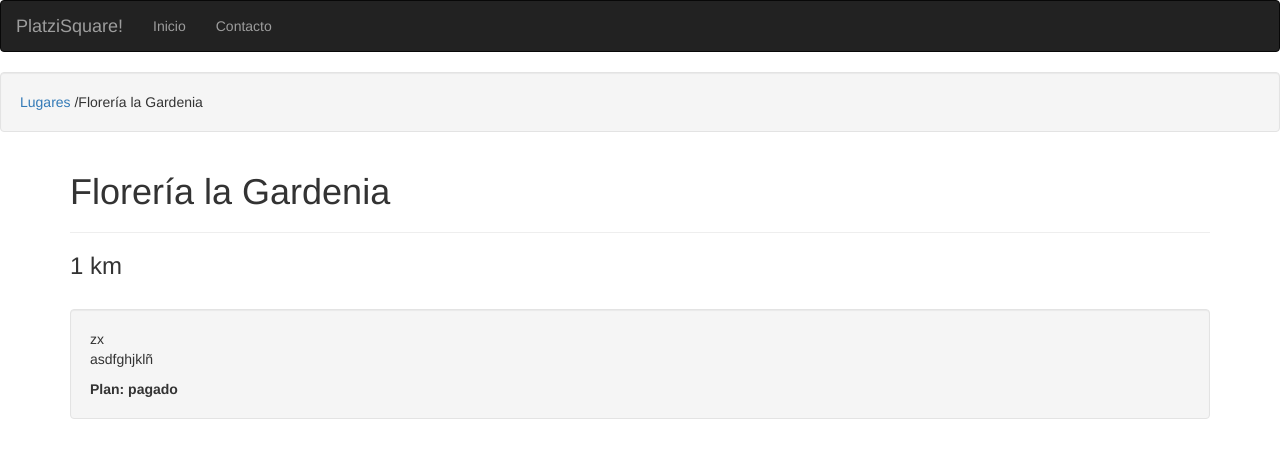
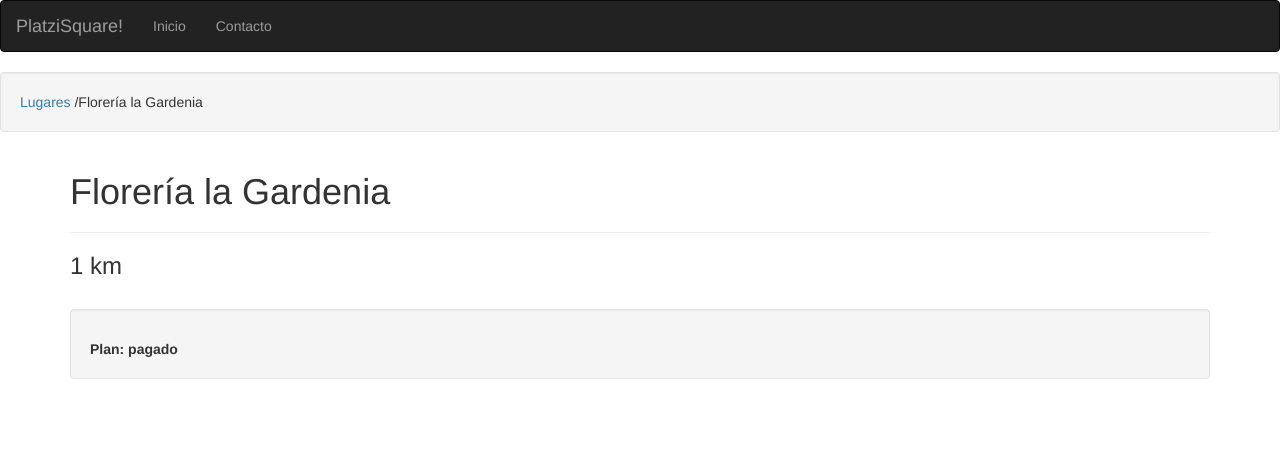
Before and after one commit to michellpine/Angular4_Platzi, an Angular app: page /detalle/1 in a window 1280 px wide. Shown: the top 458 px of the page. Built offline with nearby package versions, Linux system fonts and the light colour scheme; what @agm/core would draw is missing.

Commit message:
creando servicio

```diff
--- a/src/app/app.module.ts
+++ b/src/app/app.module.ts
@@ -10,6 +10,7 @@
 import { DetalleComponent } from './detalle/detalle.component';
 import { LugaresComponent } from './lugares/lugares.component';
 import { ContactoComponent } from './contacto/contacto.component';
+import { LugaresServices } from './services/lugares.service';
 
 const appRoutes: Routes = [
   {path: '', component: LugaresComponent},
@@ -36,7 +37,7 @@
     BrowserAnimationsModule,
       RouterModule.forRoot(appRoutes)
   ],
-  providers: [],
+  providers: [LugaresServices],
   bootstrap: [AppComponent]
 })
 export class AppModule { }
--- a/src/app/detalle/detalle.component.html
+++ b/src/app/detalle/detalle.component.html
@@ -7,7 +7,7 @@
     <hr />
     <h3>{{lugar.distancia}} km </h3>
     <br />
-        <div class="well">zx
+        <div class="well">
             <p>{{lugar.description}}</p>
             <b>Plan: {{lugar.plan}} </b>
         </div>
--- a/src/app/detalle/detalle.component.ts
+++ b/src/app/detalle/detalle.component.ts
@@ -1,30 +1,19 @@
 import { Component } from '@angular/core';
 import {ActivatedRoute} from '@angular/router';
+import { LugaresServices } from '../services/lugares.service';
 
 @Component({
     selector: 'app-detalle',
     templateUrl: './detalle.component.html'
 })
 export class DetalleComponent {
-    lugares: any = [
-        {id: 1, plan: 'pagado', cercania: 1, distancia: 1, active: true, nombre: 'Florería la Gardenia', description: 'asdfghjklñ' },
-        {id: 2, plan: 'gratuito', cercania: 1, distancia: 1.8, active: true, nombre: 'Donas la pasadita', description: 'asdfghjklñ' },
-        // tslint:disable-next-line:max-line-length
-        {id: 3, plan: 'gratuito', cercania: 2, distancia: 5, active: true, nombre: 'Veterinaria Huellitas Felices', description: 'asdfghjklñ' },
-        {id: 4, plan: 'gratuito', cercania: 3, distancia: 10, active: false, nombre: 'Sushi Suhiroll', description: 'assdfghjklñ'},
-        {id: 5, plan: 'pagado', cercania: 3, distancia: 35, active: true, nombre: 'Hotel la Gracia', description: 'asdfghjklñ' },
-        {id: 7, plan: 'gratuito', cercania: 3, distancia: 120, active: false, nombre: 'Zapatería el Clavo', description: 'asdfghjklñ' }
-    ];
     id = null;
-    lugar: any = {}
-    constructor(private route: ActivatedRoute) {
+    lugar: any = { };
+    constructor(private route: ActivatedRoute, private lugaresService: LugaresServices) {
         console.log(this.route.snapshot.params['id']);
         console.log(this.route.snapshot.queryParams['actions2']);
         this.id = this.route.snapshot.params['id'];
-        console.log(this.buscarLugar());
-        this.lugar = this.buscarLugar();
+        this.lugar = this.lugaresService.buscarLugar(this.id);
     }
-    buscarLugar() {
-        return this.lugares.filter((lugar) =>  { return lugar.id == this.id })[0] || null;
-    }
+
 }
--- a/src/app/lugares/lugares.component.ts
+++ b/src/app/lugares/lugares.component.ts
@@ -1,4 +1,5 @@
 import { Component } from '@angular/core';
+import { LugaresServices } from '../services/lugares.service';
 
 @Component({
   selector: 'app-lugares',
@@ -6,15 +7,10 @@
 })
 export class LugaresComponent {
   title = 'PlatziSquare';
-  lugares: any = [
-    {id: 1, plan: 'pagado', cercania: 1, distancia: 1, active: true, nombre: 'Florería la Gardenia'},
-    {id: 2, plan: 'gratuito', cercania: 1, distancia: 1.8, active: true, nombre: 'Donas la pasadita'},
-    {id: 3, plan: 'gratuito', cercania: 2, distancia: 5, active: true, nombre: 'Veterinaria Huellitas Felices'},
-    {id: 4, plan: 'gratuito', cercania: 3, distancia: 10, active: false, nombre: 'Sushi Suhiroll'},
-    {id: 5, plan: 'pagado', cercania: 3, distancia: 35, active: true, nombre: 'Hotel la Gracia'},
-    {id: 7, plan: 'gratuito', cercania: 3, distancia: 120, active: false, nombre: 'Zapatería el Clavo'}
-  ];
   lat = 4.6560663;
   lng = -74.0595918;
-  constructor() {}
+  lugares = null;
+  constructor(private lugaresServices: LugaresServices) {
+    this.lugares = lugaresServices.getLugares();
+  }
 }
--- /dev/null
+++ b/src/app/services/lugares.service.ts
@@ -0,0 +1,22 @@
+import { Injectable } from '@angular/core';
+
+@Injectable()
+
+export class LugaresServices {
+    lugares: any = [
+      {id: 1, plan: 'pagado', cercania: 1, distancia: 1, active: true, nombre: 'Florería la Gardenia'},
+      {id: 2, plan: 'gratuito', cercania: 1, distancia: 1.8, active: true, nombre: 'Donas la pasadita'},
+      {id: 3, plan: 'gratuito', cercania: 2, distancia: 5, active: true, nombre: 'Veterinaria Huellitas Felices'},
+      {id: 4, plan: 'gratuito', cercania: 3, distancia: 10, active: false, nombre: 'Sushi Suhiroll'},
+      {id: 5, plan: 'pagado', cercania: 3, distancia: 35, active: true, nombre: 'Hotel la Gracia'},
+      {id: 7, plan: 'gratuito', cercania: 3, distancia: 120, active: false, nombre: 'Zapatería el Clavo'}
+    ];
+
+    public getLugares() {
+        return this.lugares;
+    }
+
+    public buscarLugar(id) {
+        return this.lugares.filter((lugar) =>  { return lugar.id == id })[0] || null;
+    }
+}
```
